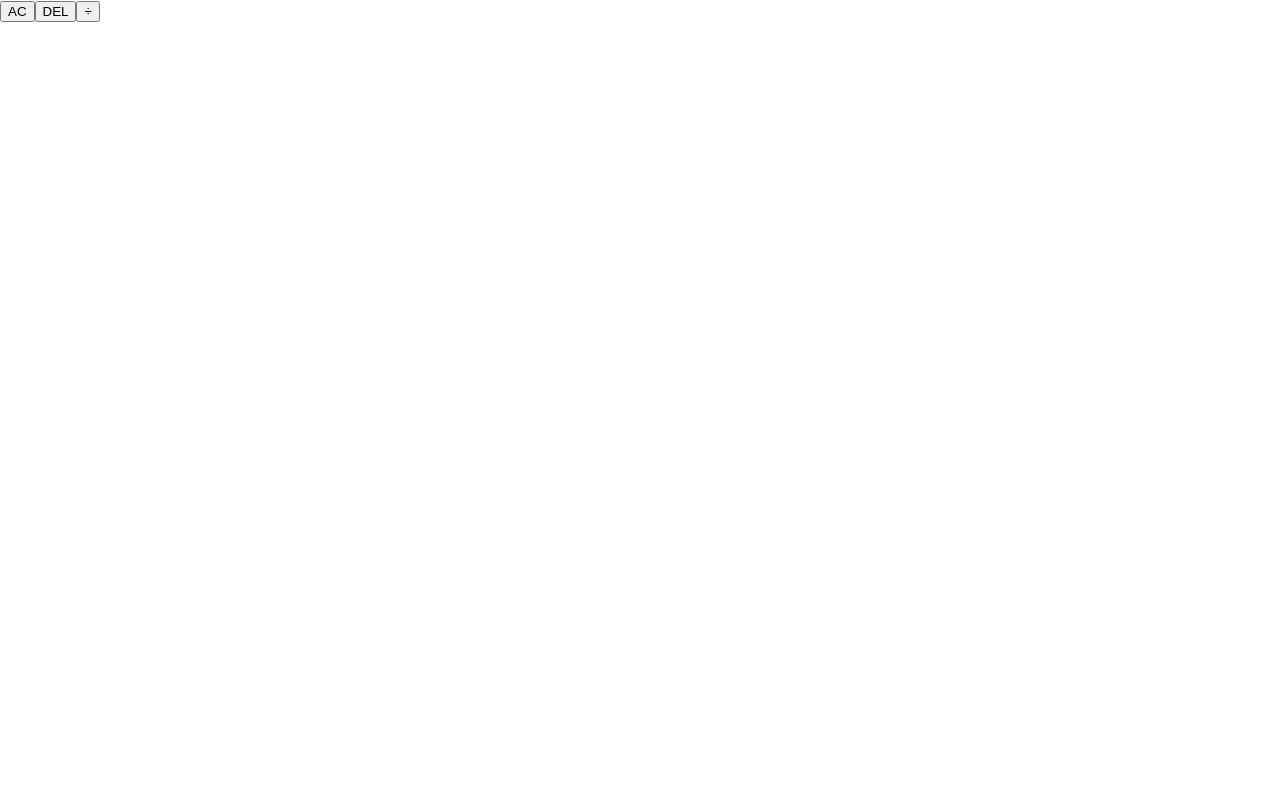
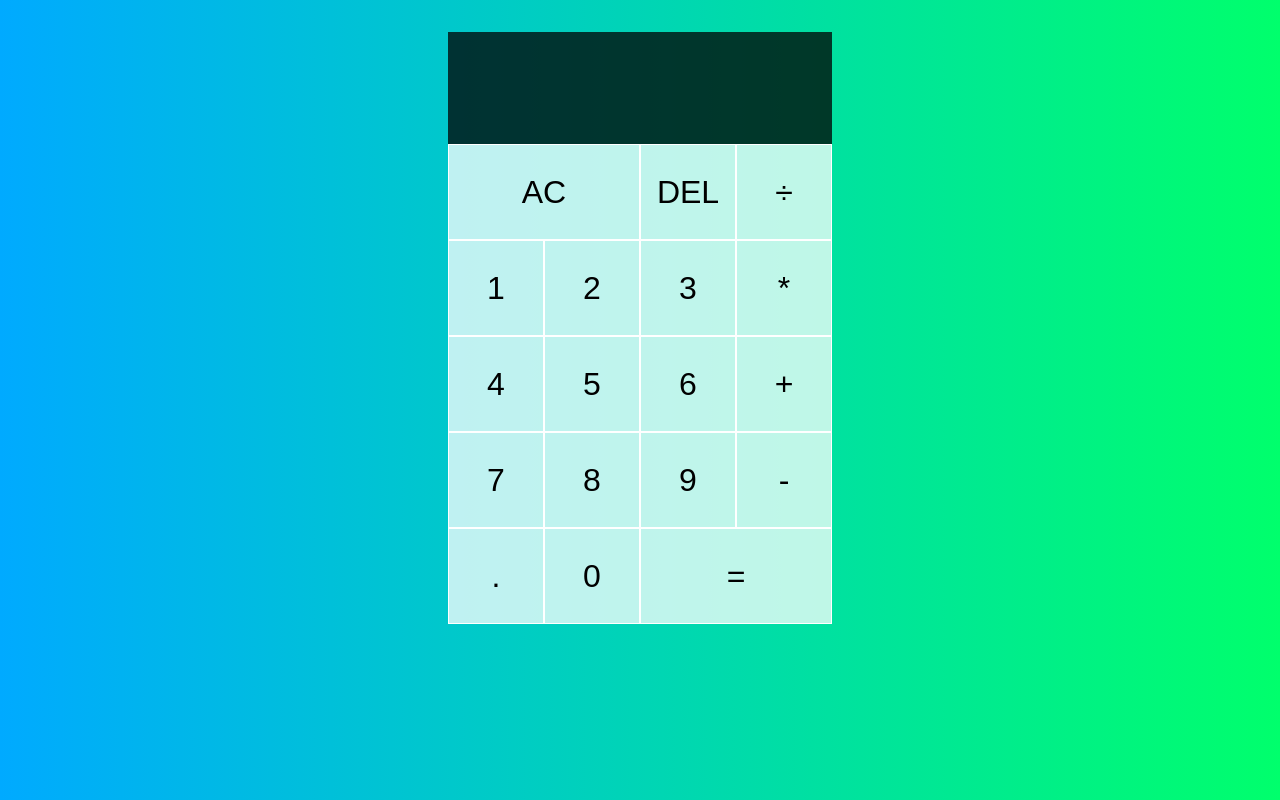
Before and after one commit to benkhong27/simplecalc, a React (Create React App) app: page / in a window 1280 px wide. Built offline with nearby package versions, Linux system fonts and the light colour scheme.

Commit message:
added styling

```diff
--- /dev/null
+++ b/src/App.css
@@ -0,0 +1,57 @@
+*,
+*::before,
+*::after {
+  box-sizing: border-box;
+}
+
+body {
+  margin: 0;
+  background: linear-gradient(to right, #00aaff, #00ff6c);
+}
+
+.calculator-grid {
+  display: grid;
+  margin-top: 2rem;
+  justify-content: center;
+  grid-template-columns: repeat(4, 6rem);
+  grid-template-rows: minmax(7rem, auto) repeat(5, 6rem);
+}
+
+.calculator-grid > button {
+  cursor: pointer;
+  font-size: 2rem;
+  border: 1px solid white;
+  outline: none;
+  background-color: rgba(255, 255, 255, 0.75);
+}
+
+.calculator-grid > button:hover,
+.calculator-grid > button:focus {
+  background-color: rgba(255, 255, 255, 0.9);
+}
+
+.span-two {
+  grid-column: span 2;
+}
+
+.output {
+  grid-column: 1 / -1;
+  background-color: rgba(0, 0, 0, 0.75);
+  display: flex;
+  flex-direction: column;
+  align-items: flex-end;
+  justify-content: space-around;
+  padding: 0.75rem;
+  word-wrap: break-word;
+  word-break: break-all;
+}
+
+.output .previous-operand {
+  color: rgba(255, 255, 255, 0.75);
+  font-size: 1.5rem;
+}
+
+.output .current-operand {
+  color: white;
+  font-size: 2.5rem;
+}
--- a/src/App.js
+++ b/src/App.js
@@ -1,3 +1,5 @@
+import "./App.css";
+
 function App() {
   return (
     <div className="calculator-grid">
@@ -8,6 +10,21 @@
       <button className="span-two">AC</button>
       <button>DEL</button>
       <button>÷</button>
+      <button>1</button>
+      <button>2</button>
+      <button>3</button>
+      <button>*</button>
+      <button>4</button>
+      <button>5</button>
+      <button>6</button>
+      <button>+</button>
+      <button>7</button>
+      <button>8</button>
+      <button>9</button>
+      <button>-</button>
+      <button>.</button>
+      <button>0</button>
+      <button className="span-two">=</button>
     </div>
   );
 }
```
